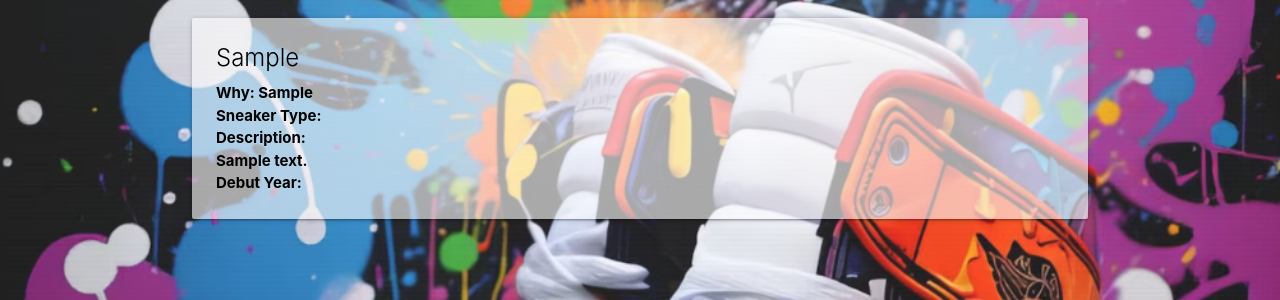
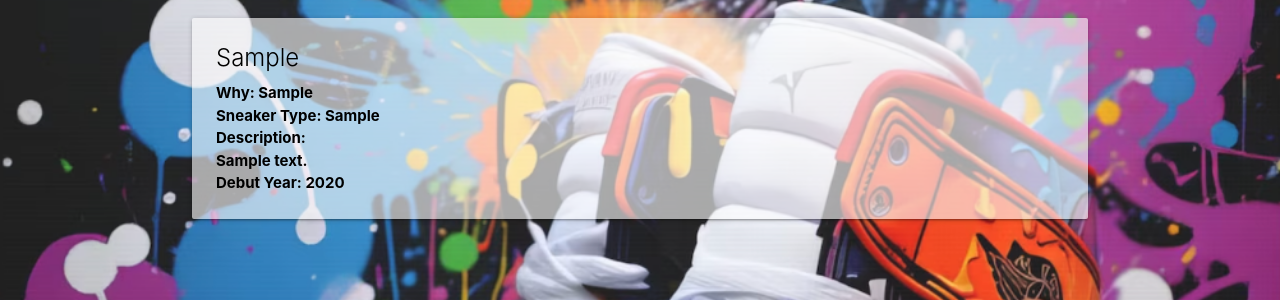
Before and after one commit to KfromtheChi/SneakerHead, a Django app: page /icons/1/ in a window 1280 px wide. Shown: the part 202-502 px from the top of the page. Run offline with Django 4.2, Linux system fonts and the light colour scheme; tables that the repository leaves empty hold one stand-in row (values such as "Sample post").

Commit message:
Iconic sneakers index and details updated, sneakers deleted and re-added.

```diff
--- a/main_app/static/css/style.css
+++ b/main_app/static/css/style.css
@@ -51,6 +51,10 @@ form {
     background-color: rgba(253, 253, 253, 0.807);
 }
 
+div.card-action {
+    color: black;
+}
+
 footer.page-footer {
     background-color: rgba(10, 9, 9, 0.459);
     padding-top: 5px;
@@ -71,7 +75,3 @@ footer.page-footer {
     background-color: rgba(253, 253, 253, 0.61);
     color: black;
 }
-
-div.card-action {
-    color: black;
-}
--- a/main_app/templates/home.html
+++ b/main_app/templates/home.html
@@ -1,7 +1,7 @@
 {% extends 'base.html' %}
 {% block content %}
 
-<h1 className="home-page">SneakerHead</h1>
+<center> <h1 className="home-page">SneakerHead</h1> </center>
 
 {% endblock %}
 
--- a/main_app/templates/icons/detail.html
+++ b/main_app/templates/icons/detail.html
@@ -7,9 +7,9 @@
   <div class="card-content">
         <span class="card-title">{{ icon.sneaker }}</span>
         <p>Why: {{ icon.why }}</p>
-        <p>Sneaker Type: {{ icon.type }}</p>
+        <p>Sneaker Type: {{ icon.sneaker_type }}</p>
         <p>Description: {{ icon.description | linebreaks }}</p>
-        <p>Debut Year: {{ icon.debut }}</p>
+        <p>Debut Year: {{ icon.debut_year }}</p>
   </div>
 </div>
 
--- a/main_app/templates/icons/index.html
+++ b/main_app/templates/icons/index.html
@@ -11,7 +11,7 @@
         <div class="card-content">
             <span class="card-title">{{ icon.sneaker }}</span>
             <p>Why: {{ icon.why }}</p>
-            <p>Debut Year: {{ icon.debut }}</p>
+            <p>Debut Year: {{ icon.debut_year }}</p>
         </div>
       </a>
   </div>
--- a/main_app/templates/main_app/user_sneaker_form.html
+++ b/main_app/templates/main_app/user_sneaker_form.html
@@ -4,7 +4,7 @@
 
     <!-- Edit sneaker -->
     {% if object %}
-        <h1>Edit <span class="cornflowerblue-text">{{object.sneaker}}</span></h1>
+        <h1>Edit <span class="blue-text">{{object.sneaker}}</span></h1>
     {% else %}
         <center> <h1>Add to your Collection</h1> </center>
     {% endif %}
```
